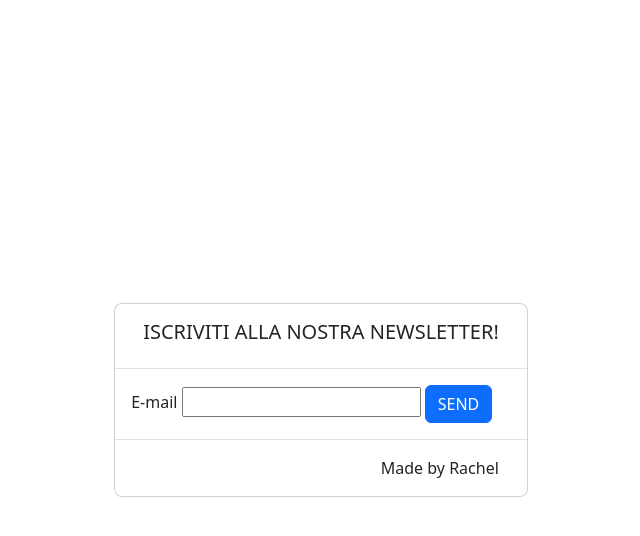
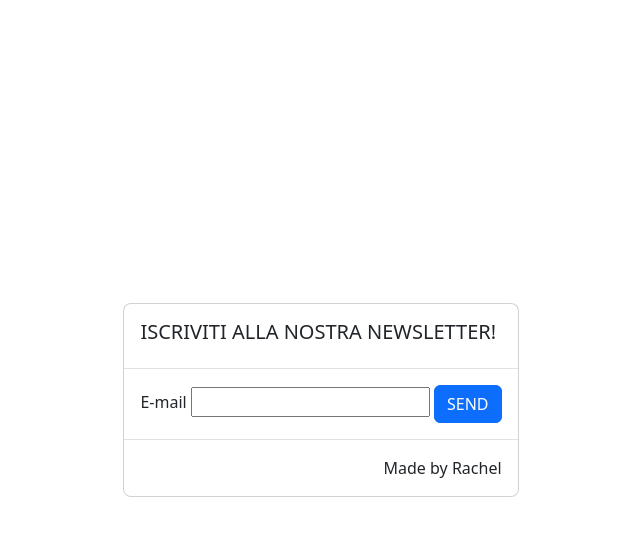
Before and after one commit to rachelpatrocinio/php-iscrizione-newsletter, a PHP site: page / in a window 1280 px wide. Shown: the top 536 px of the page, without its empty margins (319-959 px from the left). Run offline with PHP 8.4, Linux system fonts and the light colour scheme.

Commit message:
Refactor: structure of Modal

```diff
--- a/footer.php
+++ b/footer.php
@@ -1,7 +1,3 @@
-<footer>
-    <div class="container">
-        <div class="row d-flex flex-end">
-            <div class="col-12">Made by Rachel</div>
-        </div>
-    </div>
-</footer>
+<div class="modal-footer">
+    <div class="col-12 text-end">Made by Rachel</div>
+</div>
--- a/header.php
+++ b/header.php
@@ -1,9 +1,5 @@
-<header>
-    <div class="container">
-        <div class="row">
-            <h5>
-                ISCRIVITI ALLA NOSTRA NEWSLETTER!
-            </h5>
-        </div>
-    </div>
-</header>
+<div class="modal-header">
+    <h5>
+        ISCRIVITI ALLA NOSTRA NEWSLETTER!
+    </h5>
+</div>
--- a/index.php
+++ b/index.php
@@ -24,15 +24,12 @@ if($email){
     <title>php-iscrizione-newsletter</title>
 </head>
 <body>
-
     <div class="container">
         <div class="row">
             <div class="modal d-block d-flex align-items-center" tabindex="-1">
                 <div class="modal-dialog">
                     <div class="modal-content">
-                    <div class="modal-header">
                         <?php include __DIR__ . '/header.php';?>
-                    </div>
                         <div class="modal-body">
                             <form action="" method="POST">
                                 <label for="email">E-mail</label>
@@ -40,17 +37,11 @@ if($email){
                                 <button class="btn btn-primary">SEND</button>
                             </form>
                         </div>
-                    <div class="modal-footer">
-                        <?php
-                        include __DIR__ . '/footer.php';
-                        ?>
+                        <?php include __DIR__ . '/footer.php';?>
                     </div>
                 </div>
             </div>
         </div>
     </div>
-
-
-
 </body>
 </html>
```
Lines whose indentation alone changed are shown as unchanged.
